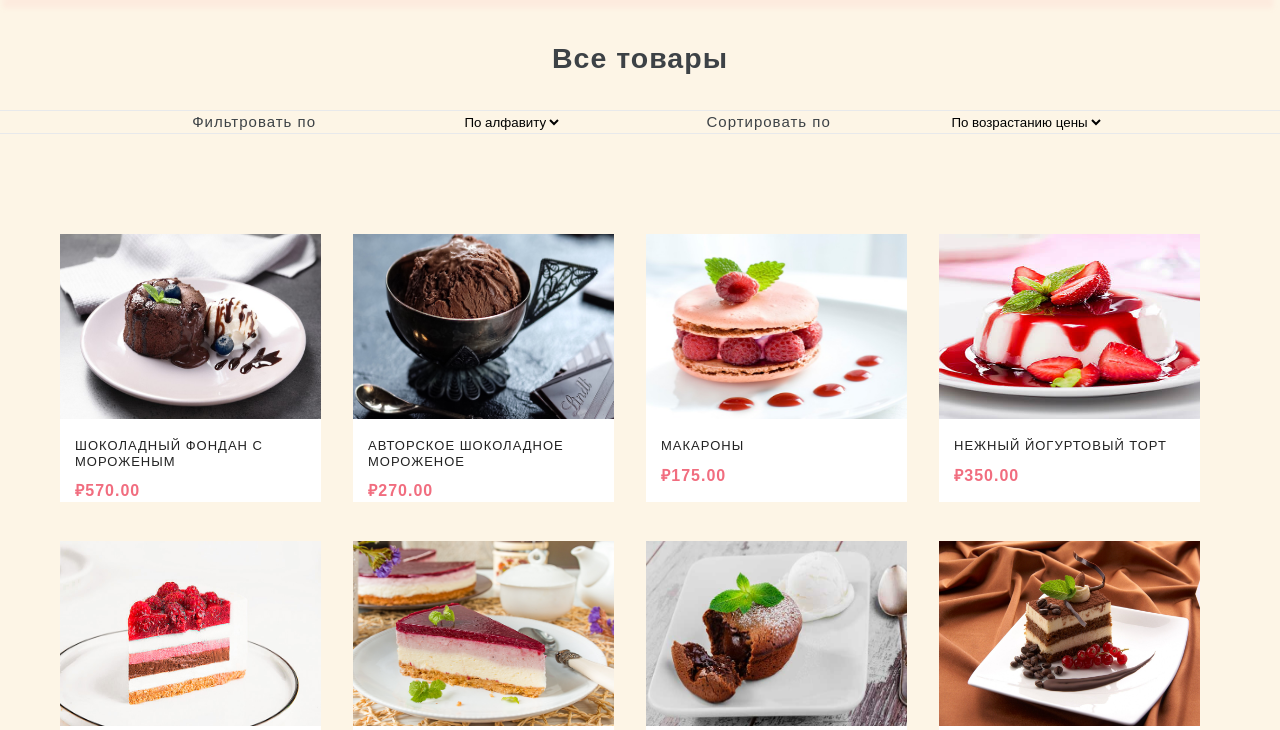
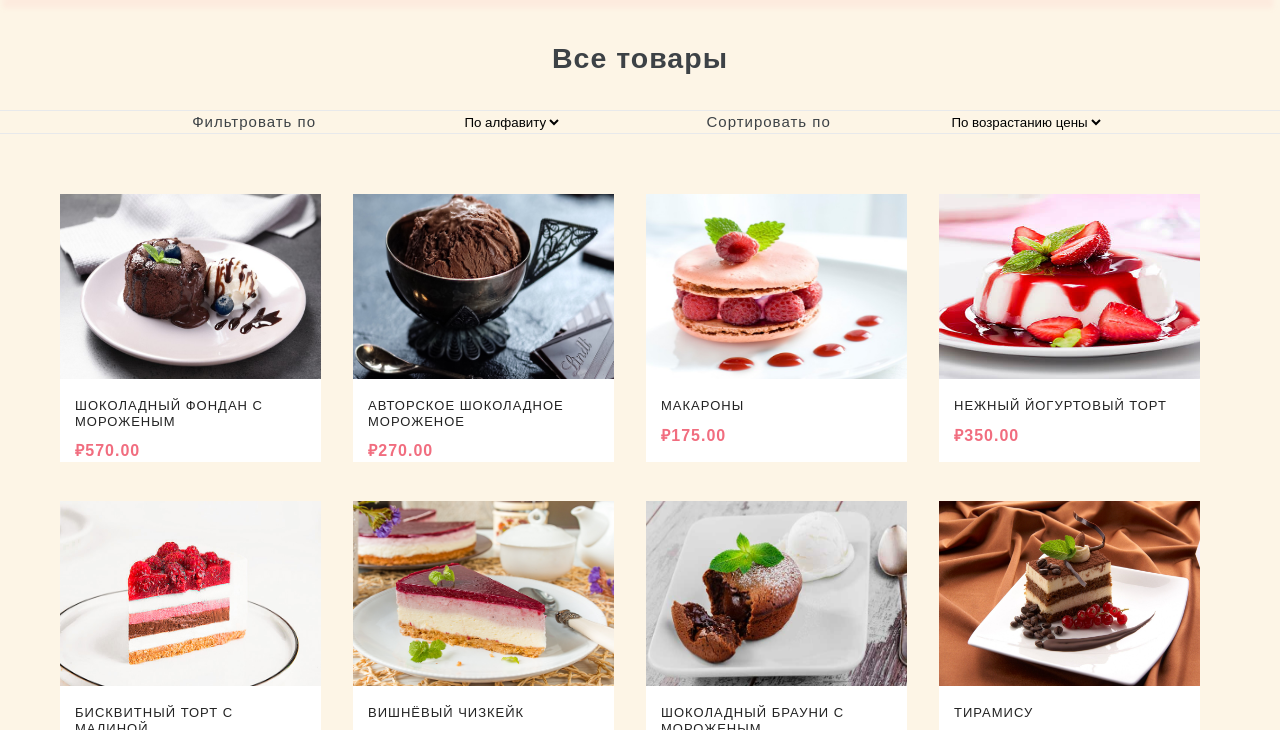
Before and after one commit to infable-off/Candy-Shop.github.io, a plain HTML site: page Menu.html in a window 1280 px wide. Shown: the part 63-793 px from the top of the page. Drawn offline with nearby package versions, Linux system fonts and the light colour scheme.

Commit message:
Update Style.css

```diff
--- a/css/Style.css
+++ b/css/Style.css
@@ -432,7 +432,7 @@ h2{
     clear: both; }
 
 .featuredItemsWrap {
-    margin-top: 100px; }
+     }
 
 
 
```
